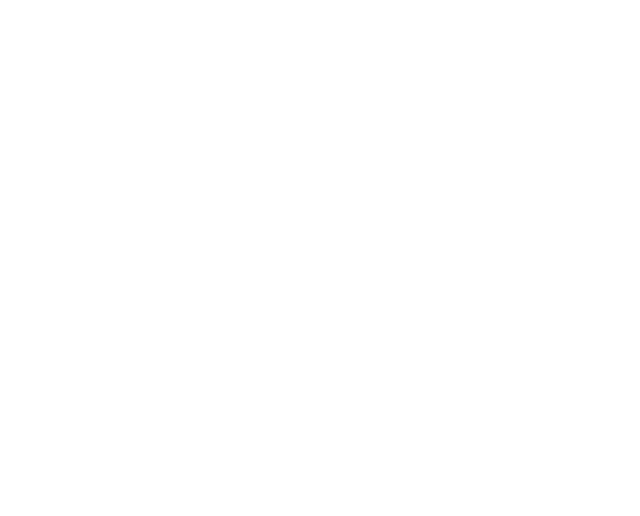
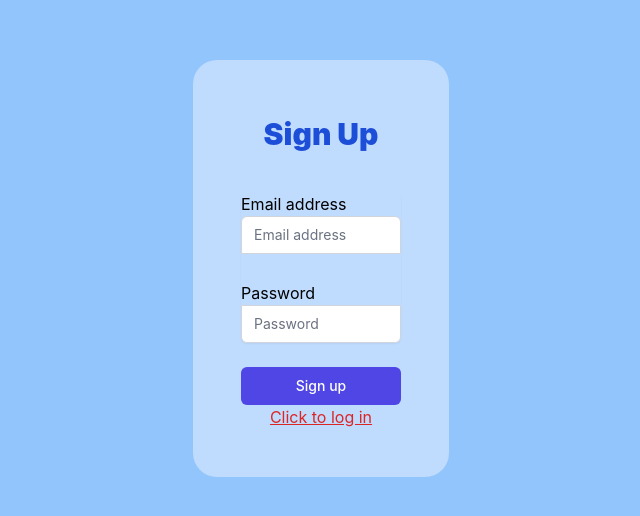
Before and after one commit to SamNijin/TodoList-React-App, a React (Create React App) app: page /signup in a window 1280 px wide. Before the commit this address had no page. Shown: the part 132-648 px from the top of the page, without its empty margins (319-959 px from the left). Built offline with nearby package versions, Linux system fonts and the light colour scheme.

Commit message:
Added signup page

```diff
--- a/src/App.jsx
+++ b/src/App.jsx
@@ -59,6 +59,17 @@
             />
           }
         />
+        <Route
+          path="/signup"
+          element={
+            <Signup
+              email={email}
+              setEmail={setEmail}
+              password={password}
+              setPassword={setPassword}
+            />
+          }
+        />
       </Routes>
     </div>
   );
--- a/src/component/Login.jsx
+++ b/src/component/Login.jsx
@@ -1,5 +1,6 @@
 import React from "react";
 import { getAuth, signInWithEmailAndPassword } from "firebase/auth";
+import { Link } from "react-router-dom";
 
 function Login(props) {
   let email;
@@ -74,7 +75,6 @@
                   />
                 </div>
               </div>
-
               <div>
                 <button
                   type="submit"
@@ -82,6 +82,12 @@
                 >
                   Sign in
                 </button>
+                <Link
+                  to="/signup"
+                  className="text-base text-red-600 underline text-left"
+                >
+                  Click to sign up
+                </Link>
               </div>
             </form>
           </div>
--- a/src/component/Signup.jsx
+++ b/src/component/Signup.jsx
@@ -1,4 +1,5 @@
 import React from "react";
+import { Link } from "react-router-dom";
 import { getAuth, createUserWithEmailAndPassword } from "firebase/auth";
 
 function Signup(props) {
@@ -82,8 +83,14 @@
                 type="submit"
                 className="group relative flex w-full justify-center rounded-md border border-transparent bg-indigo-600 py-2 px-4 text-sm font-medium text-white hover:bg-indigo-700 focus:outline-none focus:ring-2 focus:ring-indigo-500 focus:ring-offset-2"
               >
-                Sign Up
+                Sign up
               </button>
+              <Link
+                to="/login"
+                className="text-base text-red-600 underline text-left"
+              >
+                Click to log in
+              </Link>
             </div>
           </form>
         </div>
```
